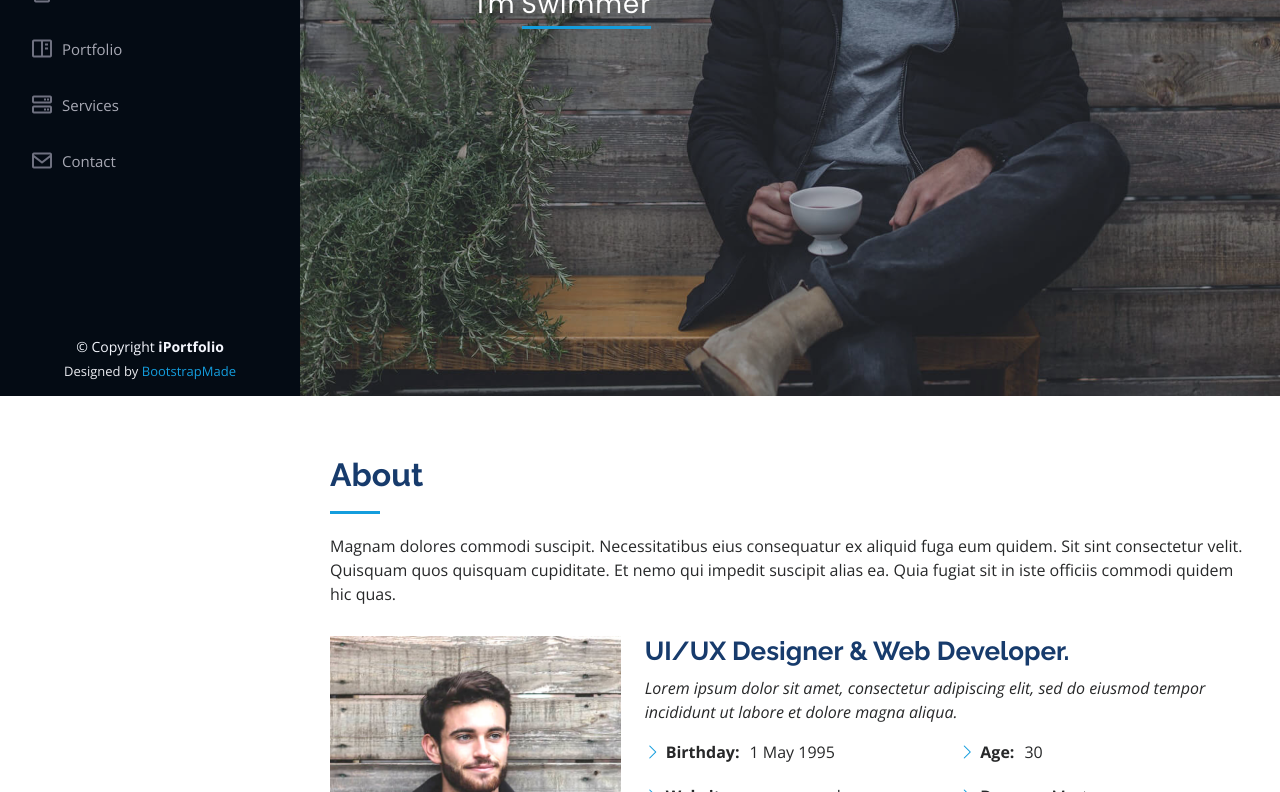
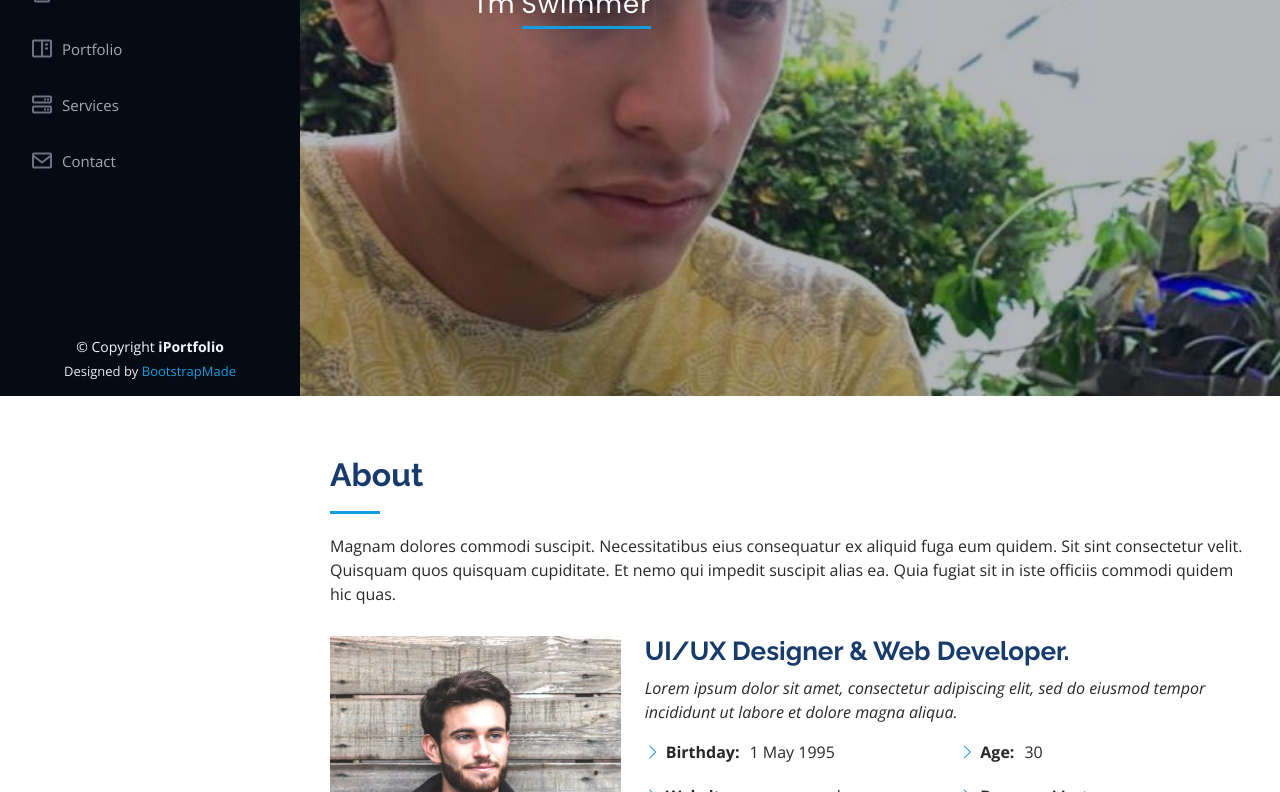
Before and after one commit to chetorresL/Che_Torres_CV, a plain HTML site: page index.html in a window 1280 px wide. Shown: the part 404-1196 px from the top of the page. Drawn offline with nearby package versions, Linux system fonts and the light colour scheme.

Commit message:
Update index.html

```diff
--- a/index.html
+++ b/index.html
@@ -71,7 +71,7 @@
   </header><!-- End Header -->
 
   <!-- ======= Hero Section ======= -->
-  <section id="hero" class="d-flex flex-column justify-content-center align-items-center">
+  <section id="hero" class="d-flex flex-column justify-content-center align-items-center" style="background-image: url(assets/img/libre.jpeg)">
     <div class="hero-container" data-aos="fade-in">
       <h1>Che Torres</h1>
       <p>I'm <span class="typed" data-typed-items="Economy student, Swimmer, Animal lover"></span></p>
```
